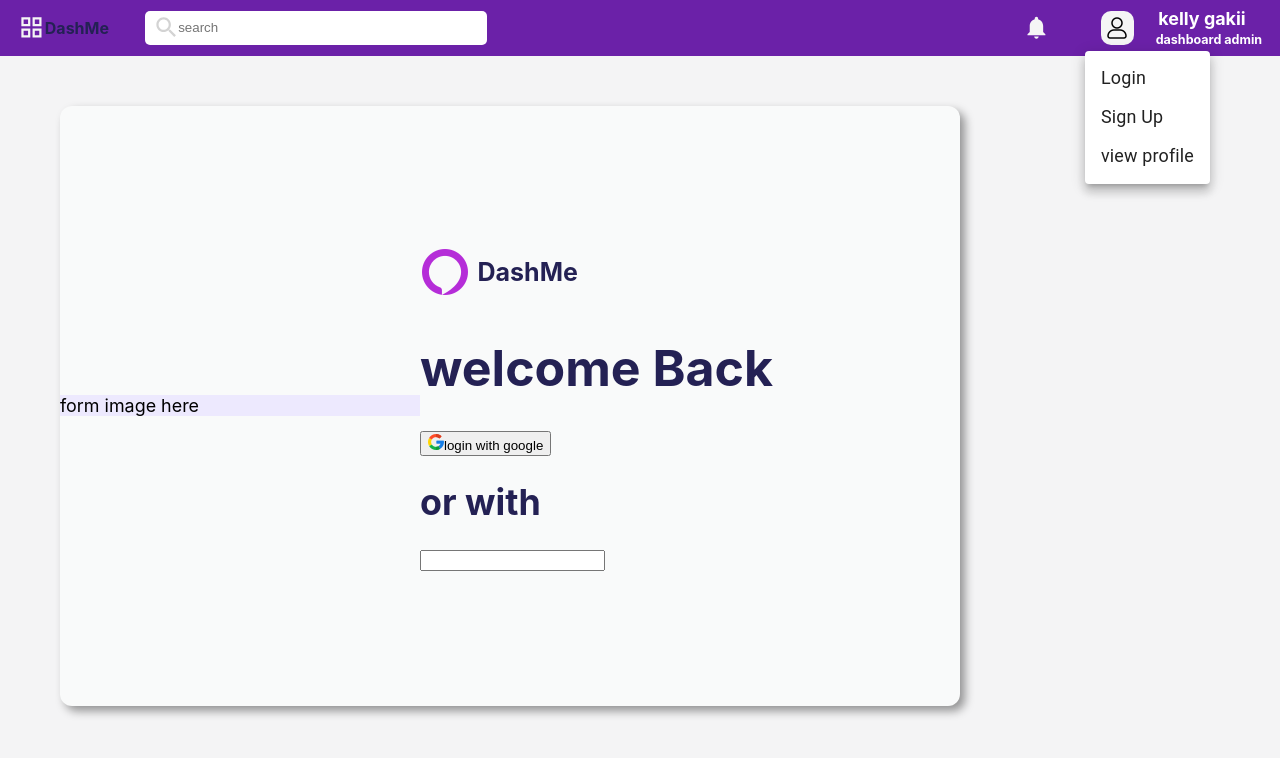
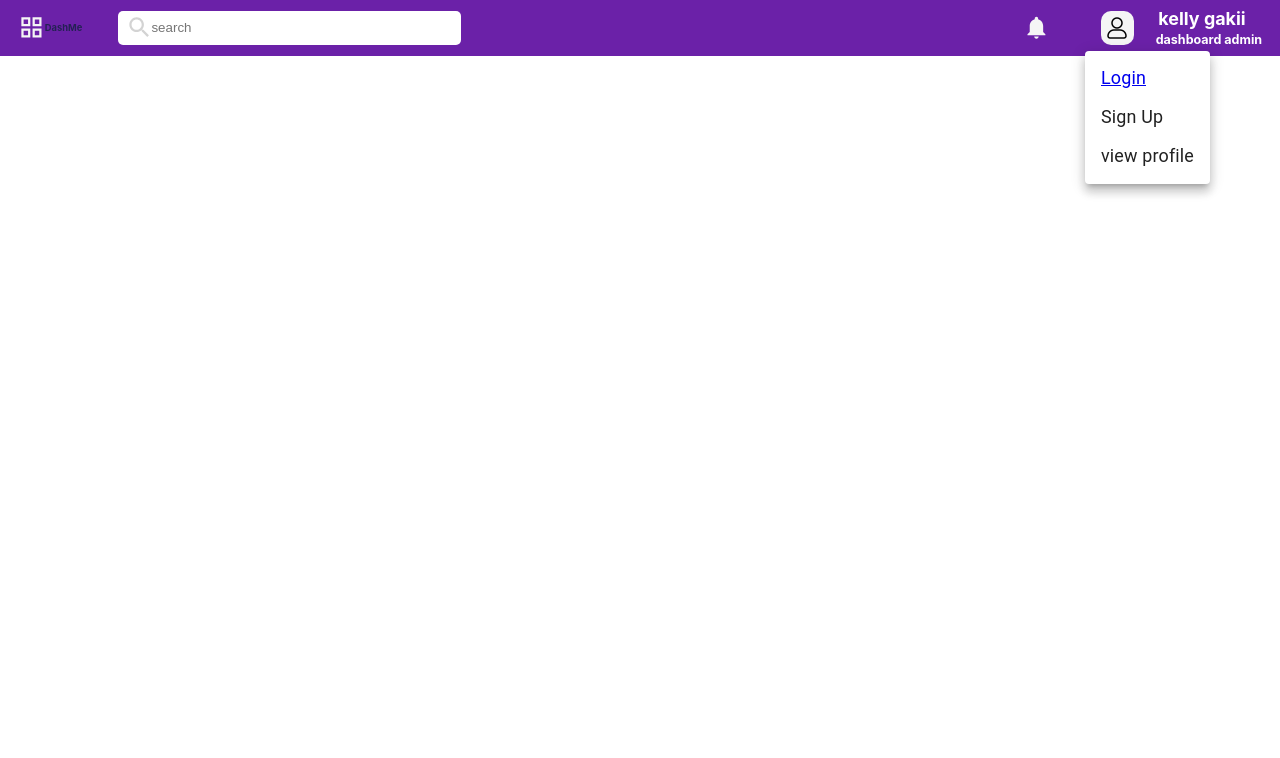
Before and after one commit to Nandiehakuna/dashboard-in-react, a React (Create React App) app: page / in a window 1280 px wide. Both pictures are taken after a click on the button 1117 px from the left and 27 px from the top of the page. Shown: the top 758 px of the page. Built offline with nearby package versions, Linux system fonts and the light colour scheme.

Commit message:
router feature completed succesfully

```diff
--- a/package.json
+++ b/package.json
@@ -10,8 +10,10 @@
     "@testing-library/jest-dom": "^5.17.0",
     "@testing-library/react": "^13.4.0",
     "@testing-library/user-event": "^13.5.0",
+    "browser-router": "^0.2.0",
     "react": "^18.2.0",
     "react-dom": "^18.2.0",
+    "react-router-dom": "^6.22.3",
     "react-scripts": "5.0.1",
     "styled-components": "^6.1.8",
     "web-vitals": "^2.1.4"
--- a/src/App.css
+++ b/src/App.css
@@ -509,5 +509,5 @@
 
  .logo-header{
   font-size: 50px;
-  color: ;
+
 }
--- a/src/App.js
+++ b/src/App.js
@@ -1,14 +1,13 @@
+import React from 'react';
 
 import './App.css';
 import Header from './components/Header';
 import LoginPage from './pages/login/LoginPage';
+import GuestRoutes from './routes/GuestRoutes';
 
 function App() {
   return (
-   <div className='app'>
-    <Header/>
-    <LoginPage/>
-    </div>
+   <GuestRoutes/>
   );
 }
 
--- a/src/components/Profile/ProfileImg.js
+++ b/src/components/Profile/ProfileImg.js
@@ -1,6 +1,7 @@
 import ImageUrl from "../../assets/img/profile.png"
 import { Button, Menu, MenuItem } from "@mui/material";
 import { useState } from "react";
+import { Link } from "react-router-dom";
 
 const ProfileImg=()=>{
     const [dropdown , setDropdown]=useState(null)
@@ -25,7 +26,10 @@
                 open={menuOpen}
                 onClose={handleClose}
             >
-                <MenuItem onClick={handleClose}>Login</MenuItem>
+                <MenuItem onClick={handleClose}>
+                    <Link to={'/login'}>
+                    Login
+                    </Link></MenuItem>
                 <MenuItem onClick={handleClose}>Sign Up</MenuItem>
                 <MenuItem>view profile</MenuItem>
             </Menu>
--- /dev/null
+++ b/src/pages/home/IndexPage.js
@@ -0,0 +1,12 @@
+import React from "react";
+import Header from "../../components/Header";
+
+
+const IndexPage = () =>
+  <section className='app'>
+    <Header/>
+
+  </section>
+
+
+export default IndexPage
--- /dev/null
+++ b/src/pages/layout/MainLayout.js
@@ -0,0 +1,10 @@
+import React from "react";
+import Header from "../../components/Header";
+import { Outlet } from "react-router-dom";
+
+const MainLayout = () =>
+   <section className='app'>
+    <Outlet/>
+   </section>
+
+export default MainLayout
--- /dev/null
+++ b/src/routes/GuestRoutes.js
@@ -0,0 +1,21 @@
+import { BrowserRouter, Route,Routes  } from "react-router-dom"
+import LoginPage from "../pages/login/LoginPage";
+import Header from "../components/Header";
+import MainLayout from "../pages/layout/MainLayout";
+import IndexPage from "../pages/home/IndexPage";
+
+const GuestRoutes =()=>{
+    return(
+        <BrowserRouter >
+            <Routes>
+            <Route path="/" exact element={<MainLayout/>}>
+                <Route index element={<IndexPage/>}/>
+                <Route path="/login" element={<LoginPage/>}/>
+            </Route>
+            </Routes>
+        </BrowserRouter >
+
+    )
+
+}
+export default GuestRoutes;
```
Also changed, not shown: 1 other file (tests, documents, lock files or other folders).
